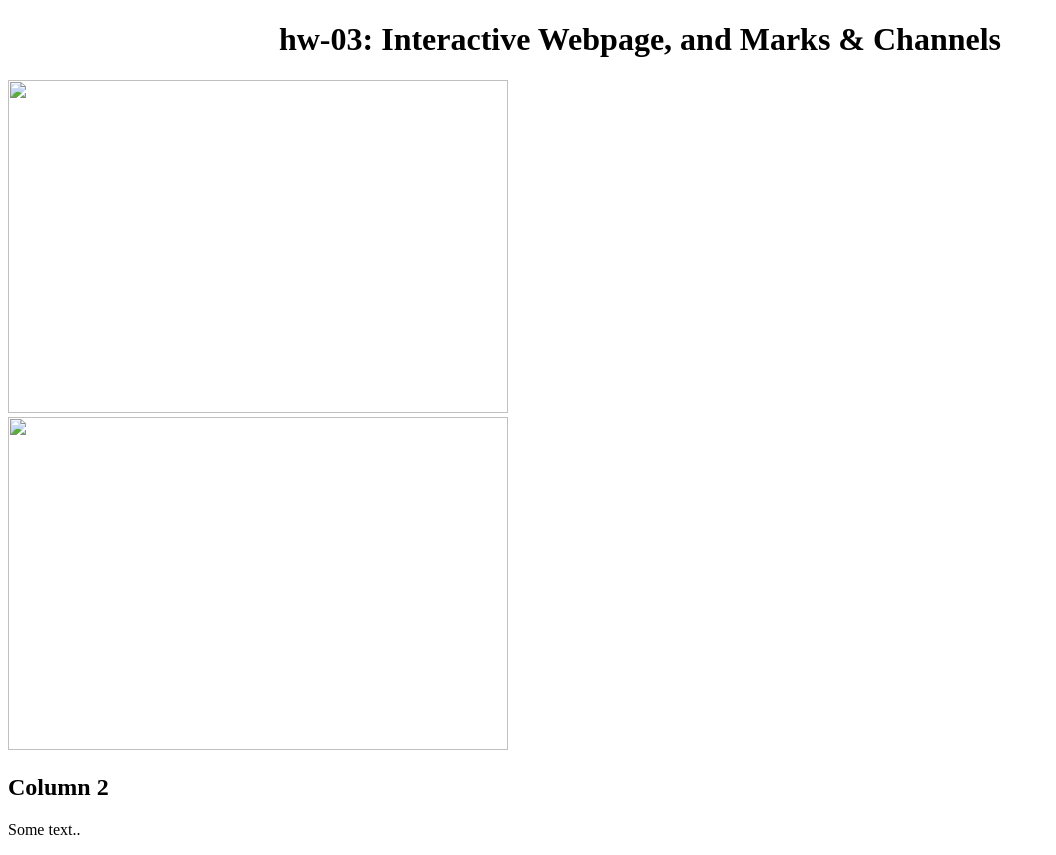
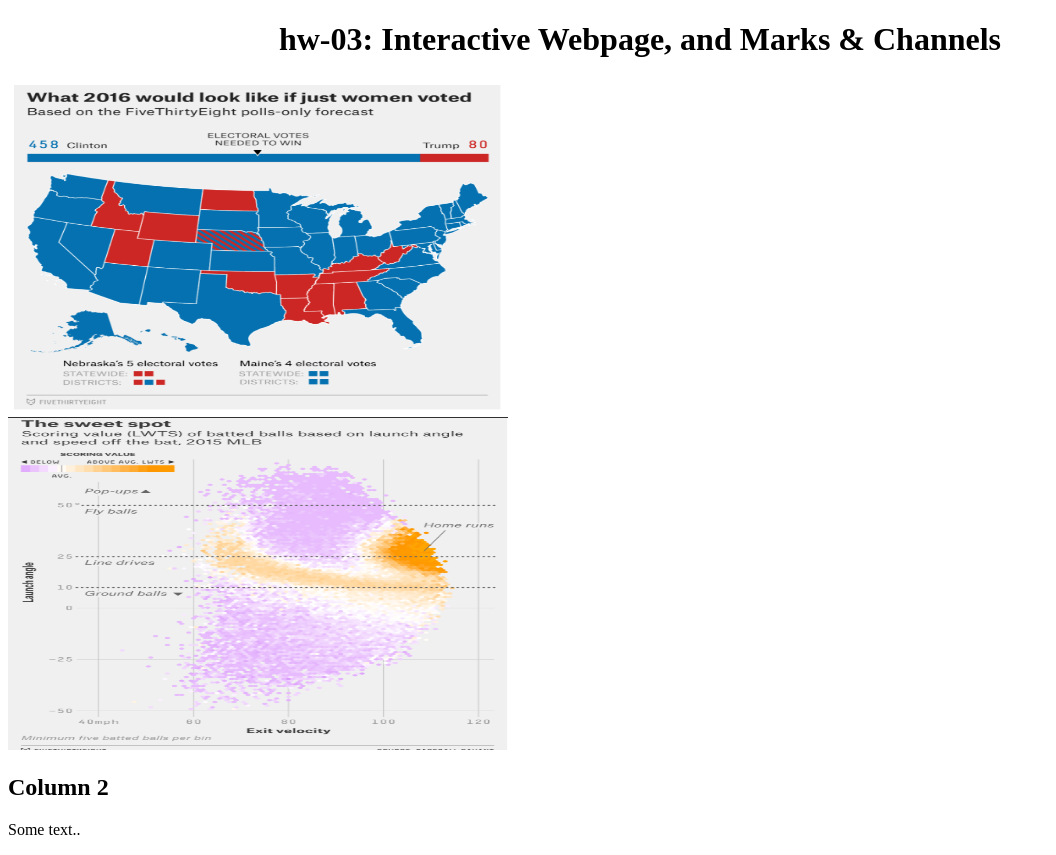
Before and after one commit to DS4200-S23-Class/hw-03-hw-03-nick, a plain HTML site: page index.html in a window 1280 px wide. Shown: the whole page, without its empty margins (0-1056 px from the left). Drawn offline with Linux system fonts and the light colour scheme.

Commit message:
Update index.html

```diff
--- a/index.html
+++ b/index.html
@@ -13,8 +13,8 @@
 
     <div class="row">
   <div class="column">
-    <img src=img/"vis1.png" width="500" height="333">
-    <img src=img/"vis2.png" width="500" height="333">
+    <img src="https://raw.githubusercontent.com/DS4200-S23-Class/hw-03-hw-03-nick/master/img/vis1.png" width="500" height="333">
+    <img src="https://raw.githubusercontent.com/DS4200-S23-Class/hw-03-hw-03-nick/master/img/vis2.png" width="500" height="333">
   </div>
   <div class="column">
     <h2>Column 2</h2>
```
